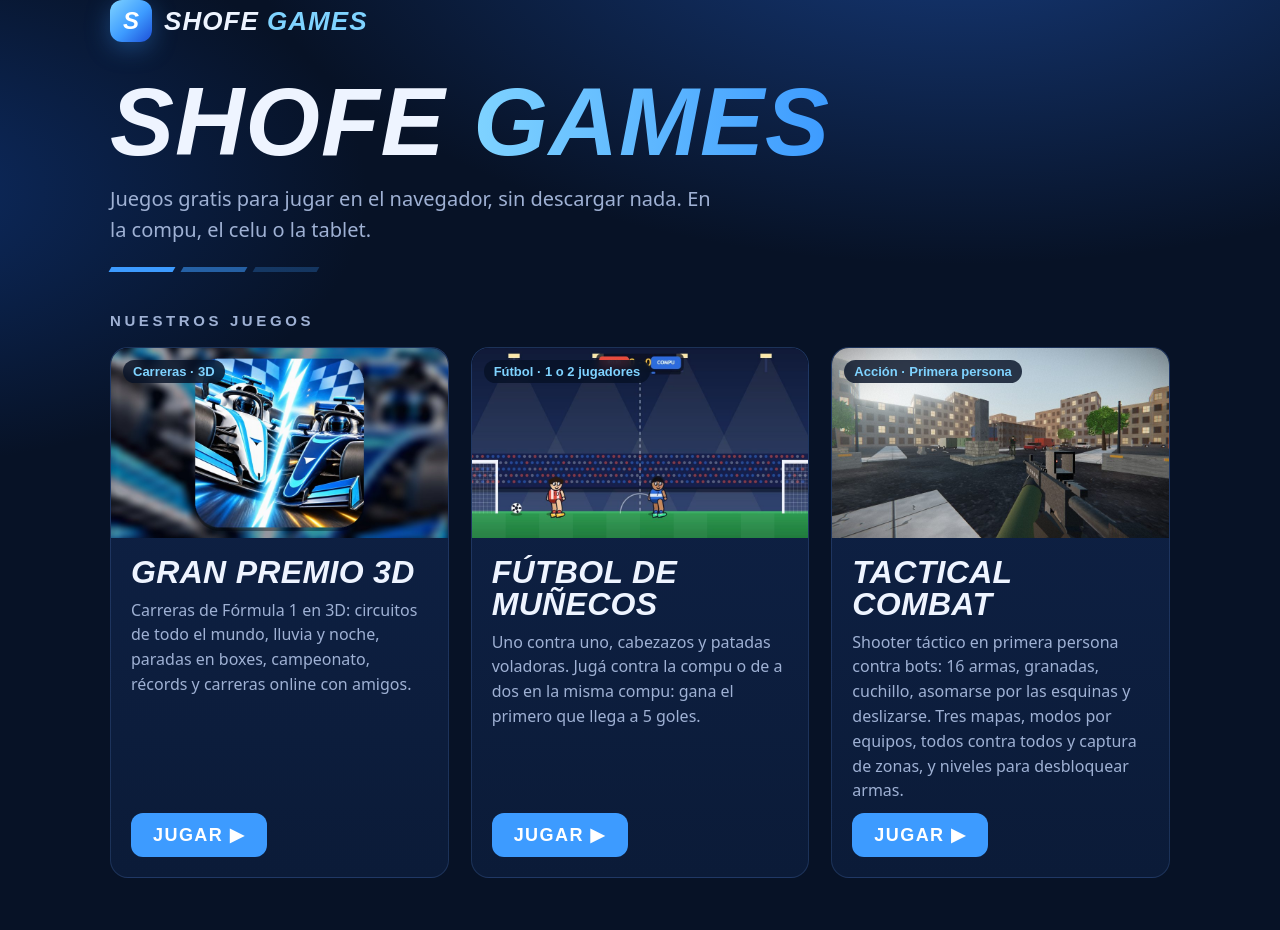
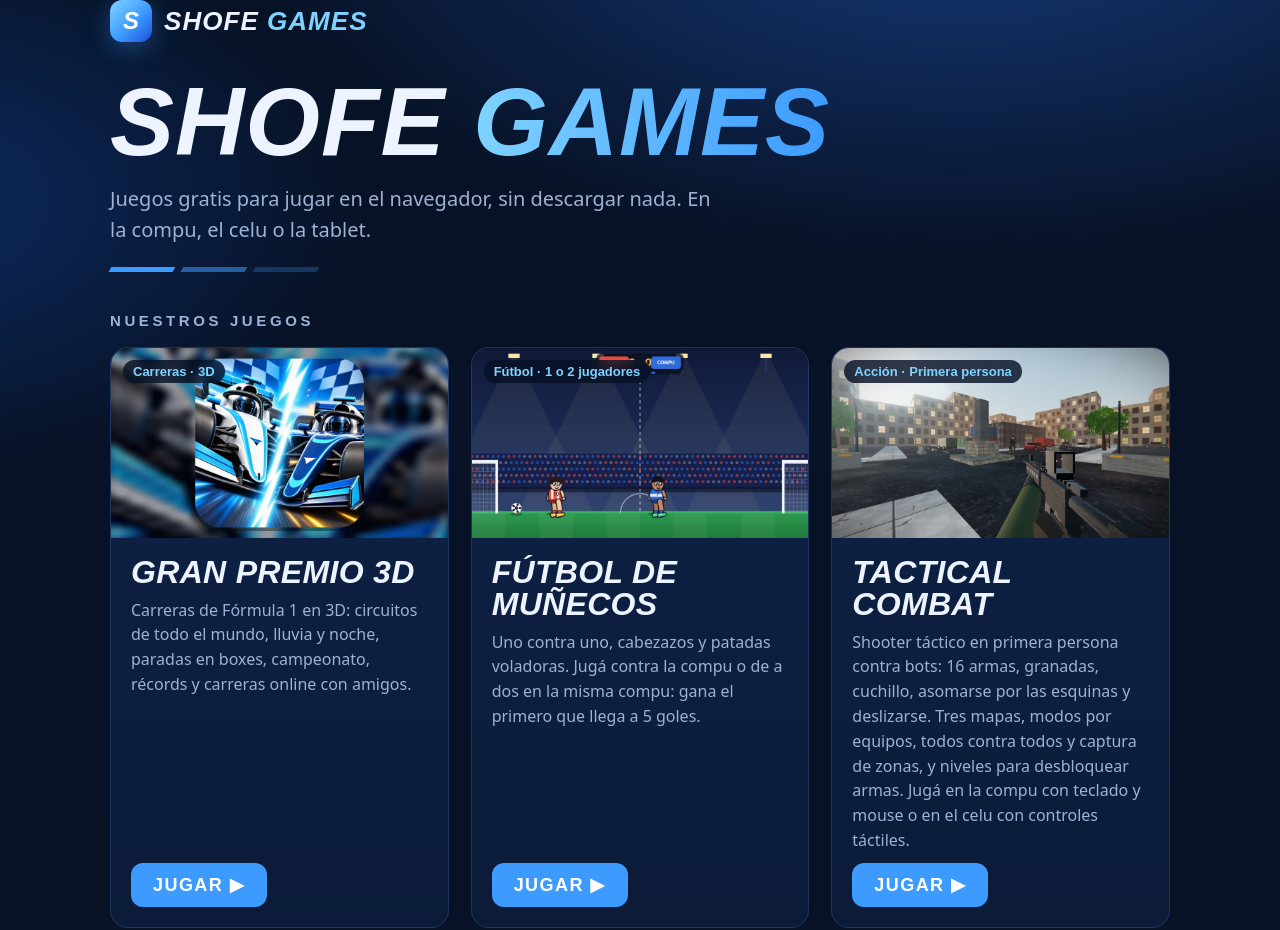
Before and after one commit to shofegames/shofegames.github.io, a plain HTML site: page index.html in a window 1280 px wide. Shown: the top 930 px of the page. Drawn offline with Linux system fonts and the light colour scheme; a web font is replaced by a local one.

Commit message:
Portada: Tactical Combat v0.2.1, también en el celu
Co-Authored-By: Claude Opus 5.5 <noreply@anthropic.com>

```diff
--- a/index.html
+++ b/index.html
@@ -103,7 +103,7 @@ footer{border-top:1px solid var(--line);padding:22px 0 30px;color:var(--muted);f
         <div class="shot"><img src="tactical-combat.jpg" width="960" height="540" alt="Tactical Combat: vista en primera persona con un fusil en una plaza de la ciudad" loading="lazy"><span class="tag">Acción · Primera persona</span></div>
         <div class="info">
           <h3>Tactical Combat</h3>
-          <p>Shooter táctico en primera persona contra bots: 16 armas, granadas, cuchillo, asomarse por las esquinas y deslizarse. Tres mapas, modos por equipos, todos contra todos y captura de zonas, y niveles para desbloquear armas.</p>
+          <p>Shooter táctico en primera persona contra bots: 16 armas, granadas, cuchillo, asomarse por las esquinas y deslizarse. Tres mapas, modos por equipos, todos contra todos y captura de zonas, y niveles para desbloquear armas. Jugá en la compu con teclado y mouse o en el celu con controles táctiles.</p>
           <span class="play">Jugar ▶</span>
         </div>
       </a>
```
